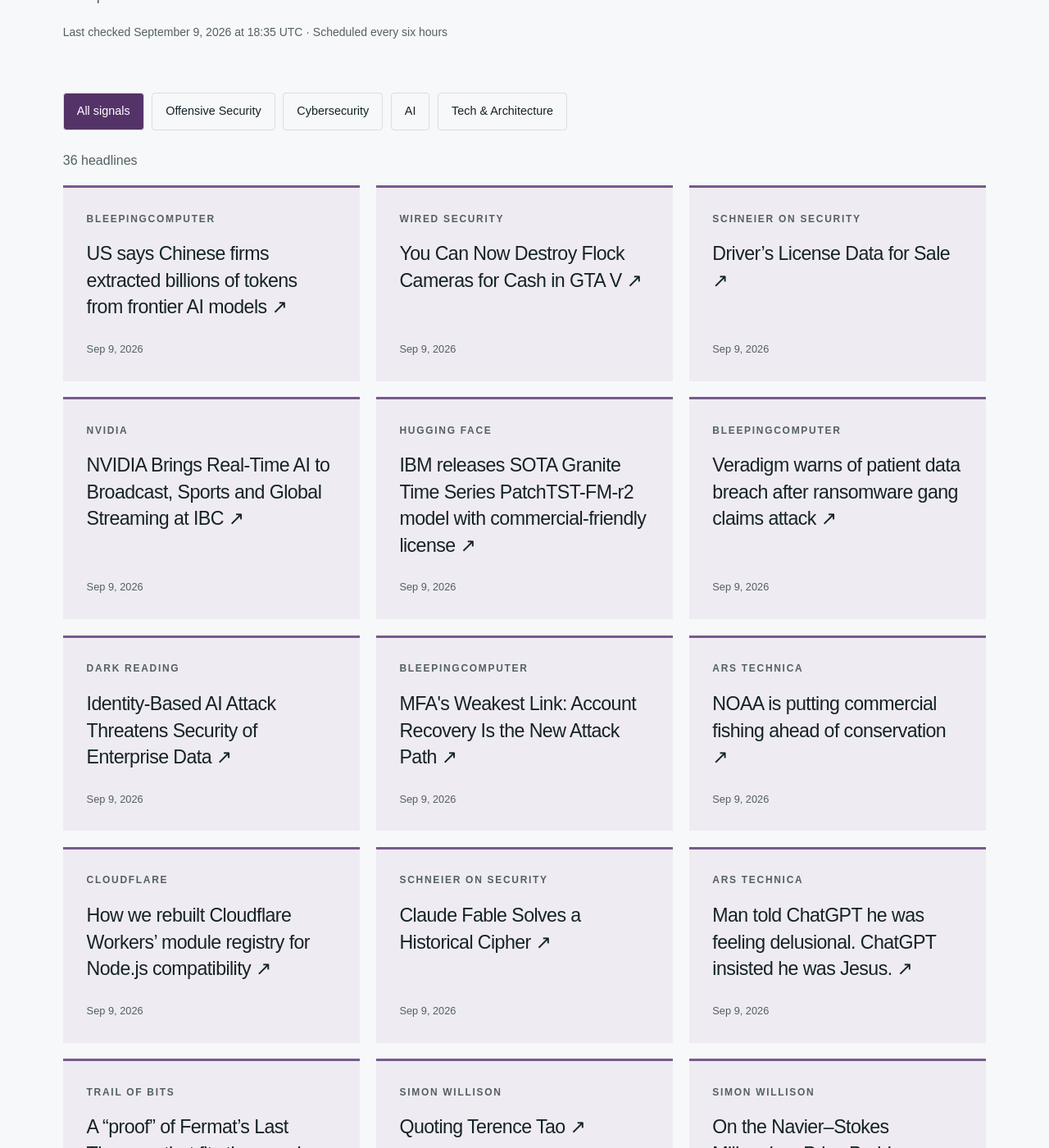
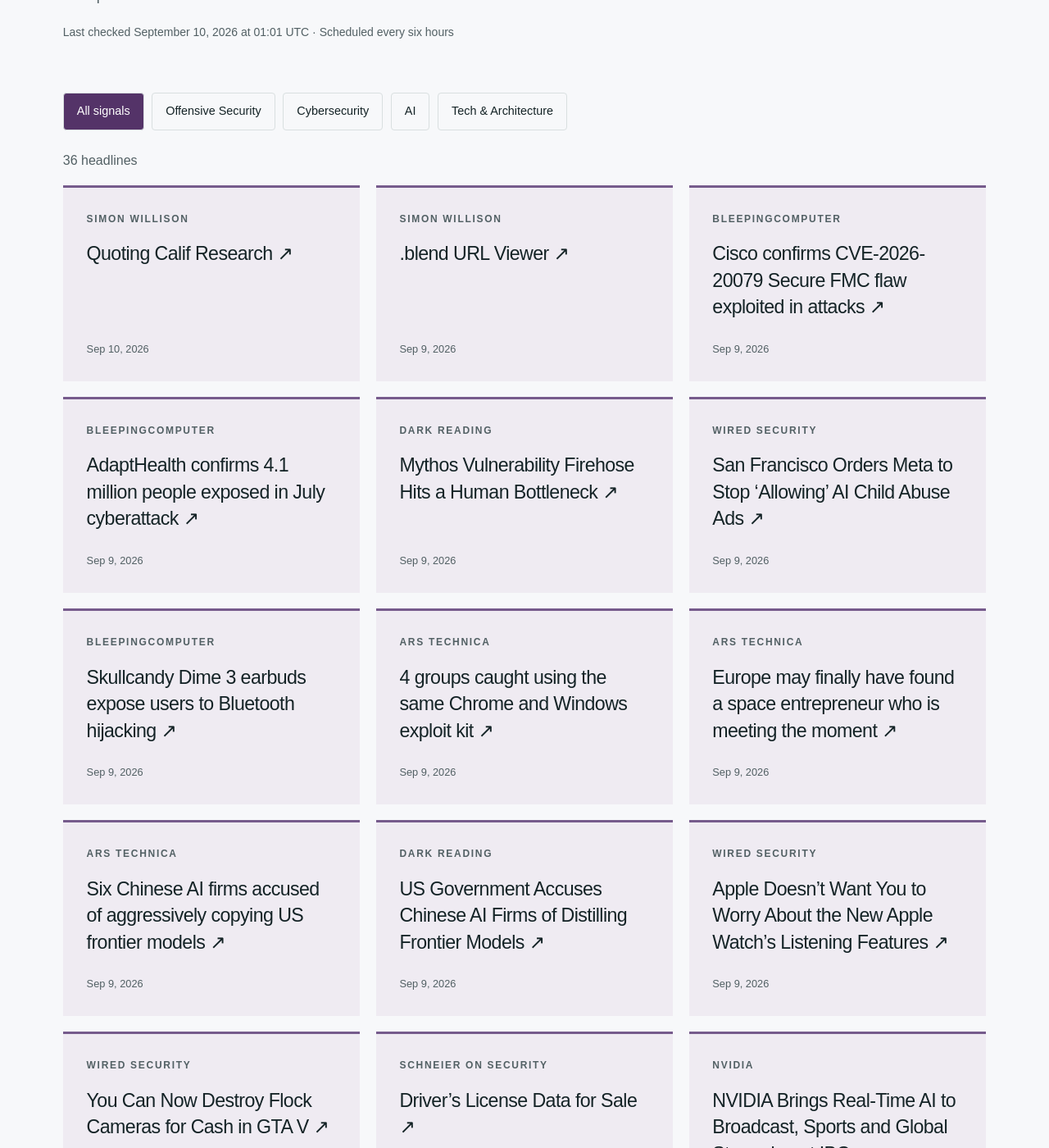
Before and after one commit to hntk/hntk.github.io, a Jekyll site: the page built from news/index.html, in a window 1280 px wide and 1400 px high, scrolled down 375 px. Shown: the whole window at 82% size. Built offline with Jekyll 4.4.1, drawn with Linux system fonts in a browser that asks for light colours; some of the changed text lies outside the part shown.

Commit message:
Refresh News and Signals

```diff
--- a/_data/news.json
+++ b/_data/news.json
@@ -1,12 +1,100 @@
 {
-  "updated": "2026-09-09T18:35:08.475918+00:00",
+  "updated": "2026-09-10T01:01:54.967921+00:00",
   "items": [
     {
-      "title": "US says Chinese firms extracted billions of tokens from frontier AI models",
-      "url": "https://www.bleepingcomputer.com/news/security/us-says-chinese-firms-extracted-billions-of-tokens-from-frontier-ai-models/",
-      "published": "2026-09-09T16:48:33+00:00",
+      "title": "Quoting Calif Research",
+      "url": "https://simonwillison.net/2026/Sep/10/calif-research/",
+      "published": "2026-09-10T00:56:41+00:00",
+      "source": "Simon Willison",
+      "source_id": "simon-willison",
+      "category": "ai"
+    },
+    {
+      "title": ".blend URL Viewer",
+      "url": "https://simonwillison.net/2026/Sep/9/blender-viewer/",
+      "published": "2026-09-09T23:58:32+00:00",
+      "source": "Simon Willison",
+      "source_id": "simon-willison",
+      "category": "ai"
+    },
+    {
+      "title": "Cisco confirms CVE-2026-20079 Secure FMC flaw exploited in attacks",
+      "url": "https://www.bleepingcomputer.com/news/security/cisco-confirms-cve-2026-20079-secure-fmc-flaw-exploited-in-attacks/",
+      "published": "2026-09-09T21:40:44+00:00",
       "source": "BleepingComputer",
       "source_id": "bleepingcomputer",
+      "category": "cybersecurity"
+    },
+    {
+      "title": "AdaptHealth confirms 4.1 million people exposed in July cyberattack",
+      "url": "https://www.bleepingcomputer.com/news/security/adapthealth-confirms-41-million-people-exposed-in-july-cyberattack/",
+      "published": "2026-09-09T21:30:36+00:00",
+      "source": "BleepingComputer",
+      "source_id": "bleepingcomputer",
+      "category": "cybersecurity"
+    },
+    {
+      "title": "Mythos Vulnerability Firehose Hits a Human Bottleneck",
+      "url": "https://www.darkreading.com/application-security/mythos-vulnerability-firehose-hits-human-bottleneck",
+      "published": "2026-09-09T21:19:55+00:00",
+      "source": "Dark Reading",
+      "source_id": "dark-reading",
+      "category": "cybersecurity"
+    },
+    {
+      "title": "San Francisco Orders Meta to Stop ‘Allowing’ AI Child Abuse Ads",
+      "url": "https://www.wired.com/story/san-francisco-orders-meta-to-stop-allowing-ai-child-abuse-ads/",
+      "published": "2026-09-09T21:15:27+00:00",
+      "source": "WIRED Security",
+      "source_id": "wired",
+      "category": "cybersecurity"
+    },
+    {
+      "title": "Skullcandy Dime 3 earbuds expose users to Bluetooth hijacking",
+      "url": "https://www.bleepingcomputer.com/news/security/skullcandy-dime-3-earbuds-expose-users-to-bluetooth-hijacking/",
+      "published": "2026-09-09T21:02:14+00:00",
+      "source": "BleepingComputer",
+      "source_id": "bleepingcomputer",
+      "category": "cybersecurity"
+    },
+    {
+      "title": "4 groups caught using the same Chrome and Windows exploit kit",
+      "url": "https://arstechnica.com/information-technology/2026/09/4-groups-caught-using-the-same-chrome-and-windows-exploit-kit/",
+      "published": "2026-09-09T20:55:02+00:00",
+      "source": "Ars Technica",
+      "source_id": "ars-technica",
+      "category": "tech-architecture"
+    },
+    {
+      "title": "Europe may finally have found a space entrepreneur who is meeting the moment",
+      "url": "https://arstechnica.com/space/2026/09/as-europe-flounders-in-space-a-rising-french-star-may-show-the-way/",
+      "published": "2026-09-09T20:27:40+00:00",
+      "source": "Ars Technica",
+      "source_id": "ars-technica",
+      "category": "tech-architecture"
+    },
+    {
+      "title": "Six Chinese AI firms accused of aggressively copying US frontier models",
+      "url": "https://arstechnica.com/tech-policy/2026/09/six-chinese-ai-firms-accused-of-aggressively-copying-us-frontier-models/",
+      "published": "2026-09-09T20:06:28+00:00",
+      "source": "Ars Technica",
+      "source_id": "ars-technica",
+      "category": "tech-architecture"
+    },
+    {
+      "title": "US Government Accuses Chinese AI Firms of Distilling Frontier Models",
+      "url": "https://www.darkreading.com/application-security/us-government-chinese-ai-firms-distilling-frontier-models",
+      "published": "2026-09-09T19:47:50+00:00",
+      "source": "Dark Reading",
+      "source_id": "dark-reading",
+      "category": "cybersecurity"
+    },
+    {
+      "title": "Apple Doesn’t Want You to Worry About the New Apple Watch’s Listening Features",
+      "url": "https://www.wired.com/story/apple-doesnt-want-you-to-worry-about-the-new-apple-watchs-listening-features/",
+      "published": "2026-09-09T19:14:26+00:00",
+      "source": "WIRED Security",
+      "source_id": "wired",
       "category": "cybersecurity"
     },
     {
@@ -42,36 +130,12 @@
       "category": "ai"
     },
     {
-      "title": "Veradigm warns of patient data breach after ransomware gang claims attack",
-      "url": "https://www.bleepingcomputer.com/news/security/veradigm-discloses-patient-data-breach-after-gentlemen-gang-claims-attack/",
-      "published": "2026-09-09T15:31:23+00:00",
-      "source": "BleepingComputer",
-      "source_id": "bleepingcomputer",
-      "category": "cybersecurity"
-    },
-    {
       "title": "Identity-Based AI Attack Threatens Security of Enterprise Data",
       "url": "https://www.darkreading.com/threat-intelligence/identity-based-ai-attack-security-enterprise-data",
       "published": "2026-09-09T14:39:44+00:00",
       "source": "Dark Reading",
       "source_id": "dark-reading",
       "category": "cybersecurity"
-    },
-    {
-      "title": "MFA's Weakest Link: Account Recovery Is the New Attack Path",
-      "url": "https://www.bleepingcomputer.com/news/security/mfas-weakest-link-account-recovery-is-the-new-attack-path/",
-      "published": "2026-09-09T14:01:11+00:00",
-      "source": "BleepingComputer",
-      "source_id": "bleepingcomputer",
-      "category": "cybersecurity"
-    },
-    {
-      "title": "NOAA is putting commercial fishing ahead of conservation",
-      "url": "https://arstechnica.com/science/2026/09/noaa-is-putting-commercial-fishing-ahead-of-conservation/",
-      "published": "2026-09-09T13:58:44+00:00",
-      "source": "Ars Technica",
-      "source_id": "ars-technica",
-      "category": "tech-architecture"
     },
     {
       "title": "How we rebuilt Cloudflare Workers’ module registry for Node.js compatibility",
@@ -90,14 +154,6 @@
       "category": "cybersecurity"
     },
     {
-      "title": "Man told ChatGPT he was feeling delusional. ChatGPT insisted he was Jesus.",
-      "url": "https://arstechnica.com/tech-policy/2026/09/man-told-chatgpt-he-was-feeling-delusional-chatgpt-insisted-he-was-jesus/",
-      "published": "2026-09-09T11:00:10+00:00",
-      "source": "Ars Technica",
-      "source_id": "ars-technica",
-      "category": "tech-architecture"
-    },
-    {
       "title": "A “proof” of Fermat’s Last Theorem that fits the margin",
       "url": "https://blog.trailofbits.com/2026/09/09/a-proof-of-fermats-last-theorem-that-fits-the-margin/",
       "published": "2026-09-09T11:00:00+00:00",
@@ -112,54 +168,6 @@
       "source": "Simon Willison",
       "source_id": "simon-willison",
       "category": "ai"
-    },
-    {
-      "title": "On the Navier–Stokes Millennium Prize Problem",
-      "url": "https://simonwillison.net/2026/Sep/8/on-navier-stokes/",
-      "published": "2026-09-08T23:55:12+00:00",
-      "source": "Simon Willison",
-      "source_id": "simon-willison",
-      "category": "ai"
-    },
-    {
-      "title": "Introducing ChatGPT Images 2.5",
-      "url": "https://simonwillison.net/2026/Sep/8/introducing-chatgpt-images-25/",
-      "published": "2026-09-08T22:46:33+00:00",
-      "source": "Simon Willison",
-      "source_id": "simon-willison",
-      "category": "ai"
-    },
-    {
-      "title": "LG TV shown scanning LAN for third-party phones and other devices",
-      "url": "https://arstechnica.com/gadgets/2026/09/lg-tv-shown-capable-of-tracking-user-activity-even-when-offline/",
-      "published": "2026-09-08T21:52:29+00:00",
-      "source": "Ars Technica",
-      "source_id": "ars-technica",
-      "category": "tech-architecture"
-    },
-    {
-      "title": "Patch Tuesday Sets Another Record With 974 CVEs",
-      "url": "https://www.darkreading.com/vulnerabilities-threats/patch-tuesday-another-record-974-cves",
-      "published": "2026-09-08T21:26:02+00:00",
-      "source": "Dark Reading",
-      "source_id": "dark-reading",
-      "category": "cybersecurity"
-    },
-    {
-      "title": "Attackers Use Multi-Hop Google Redirects for Phishing Campaign",
-      "url": "https://www.darkreading.com/cyberattacks-data-breaches/attackers-multi-hop-google-redirects-phishing-campaign",
-      "published": "2026-09-08T21:03:46+00:00",
-      "source": "Dark Reading",
-      "source_id": "dark-reading",
-      "category": "cybersecurity"
-    },
-    {
-      "title": "Muse, Meta’s New Personal AI Agent, Needs You to Trust It",
-      "url": "https://www.wired.com/story/meta-releases-muse-a-personal-ai-agent-with-privacy-built-into-it/",
-      "published": "2026-09-08T20:12:51+00:00",
-      "source": "WIRED Security",
-      "source_id": "wired",
-      "category": "cybersecurity"
     },
     {
       "title": "Token Analysis and Tracking System (TATS)",
@@ -200,14 +208,6 @@
       "source": "Cloudflare",
       "source_id": "cloudflare",
       "category": "tech-architecture"
-    },
-    {
-      "title": "Meta Failed to Catch Hundreds of AI Child Abuse Ads. Some Included Images of Real Kids",
-      "url": "https://www.wired.com/story/meta-failed-to-catch-hundreds-of-ai-child-abuse-ads-some-included-images-of-real-kids/",
-      "published": "2026-09-08T12:00:00+00:00",
-      "source": "WIRED Security",
-      "source_id": "wired",
-      "category": "cybersecurity"
     },
     {
       "title": "Introducing context-aware vulnerability discovery and remediation with Cloudflare Managed Defense and OpenAI Daybreak models",
@@ -295,79 +295,79 @@
       "id": "ars-technica",
       "name": "Ars Technica",
       "status": "ok",
-      "last_success": "2026-09-09T18:35:08.475918+00:00"
+      "last_success": "2026-09-10T01:01:54.967921+00:00"
     },
     {
       "id": "bleepingcomputer",
       "name": "BleepingComputer",
       "status": "ok",
-      "last_success": "2026-09-09T18:35:08.475918+00:00"
+      "last_success": "2026-09-10T01:01:54.967921+00:00"
     },
     {
       "id": "cloudflare",
       "name": "Cloudflare",
       "status": "ok",
-      "last_success": "2026-09-09T18:35:08.475918+00:00"
+      "last_success": "2026-09-10T01:01:54.967921+00:00"
     },
     {
       "id": "dark-reading",
       "name": "Dark Reading",
       "status": "ok",
-      "last_success": "2026-09-09T18:35:08.475918+00:00"
+      "last_success": "2026-09-10T01:01:54.967921+00:00"
     },
     {
       "id": "hugging-face",
       "name": "Hugging Face",
       "status": "ok",
-      "last_success": "2026-09-09T18:35:08.475918+00:00"
+      "last_success": "2026-09-10T01:01:54.967921+00:00"
     },
     {
       "id": "microsoft-research",
       "name": "Microsoft Research",
       "status": "ok",
-      "last_success": "2026-09-09T18:35:08.475918+00:00"
+      "last_success": "2026-09-10T01:01:54.967921+00:00"
     },
     {
       "id": "nvidia",
       "name": "NVIDIA",
       "status": "ok",
-      "last_success": "2026-09-09T18:35:08.475918+00:00"
+      "last_success": "2026-09-10T01:01:54.967921+00:00"
     },
     {
       "id": "portswigger",
       "name": "PortSwigger Research",
       "status": "ok",
-      "last_success": "2026-09-09T18:35:08.475918+00:00"
+      "last_success": "2026-09-10T01:01:54.967921+00:00"
     },
     {
       "id": "schneier",
       "name": "Schneier on Security",
       "status": "ok",
-      "last_success": "2026-09-09T18:35:08.475918+00:00"
+      "last_success": "2026-09-10T01:01:54.967921+00:00"
     },
     {
       "id": "simon-willison",
       "name": "Simon Willison",
       "status": "ok",
-      "last_success": "2026-09-09T18:35:08.475918+00:00"
+      "last_success": "2026-09-10T01:01:54.967921+00:00"
     },
     {
       "id": "specterops",
       "name": "SpecterOps",
       "status": "ok",
-      "last_success": "2026-09-09T18:35:08.475918+00:00"
+      "last_success": "2026-09-10T01:01:54.967921+00:00"
     },
     {
       "id": "trail-of-bits",
       "name": "Trail of Bits",
       "status": "ok",
-      "last_success": "2026-09-09T18:35:08.475918+00:00"
+      "last_success": "2026-09-10T01:01:54.967921+00:00"
     },
     {
       "id": "wired",
       "name": "WIRED Security",
       "status": "ok",
-      "last_success": "2026-09-09T18:35:08.475918+00:00"
+      "last_success": "2026-09-10T01:01:54.967921+00:00"
     }
   ]
 }
```
